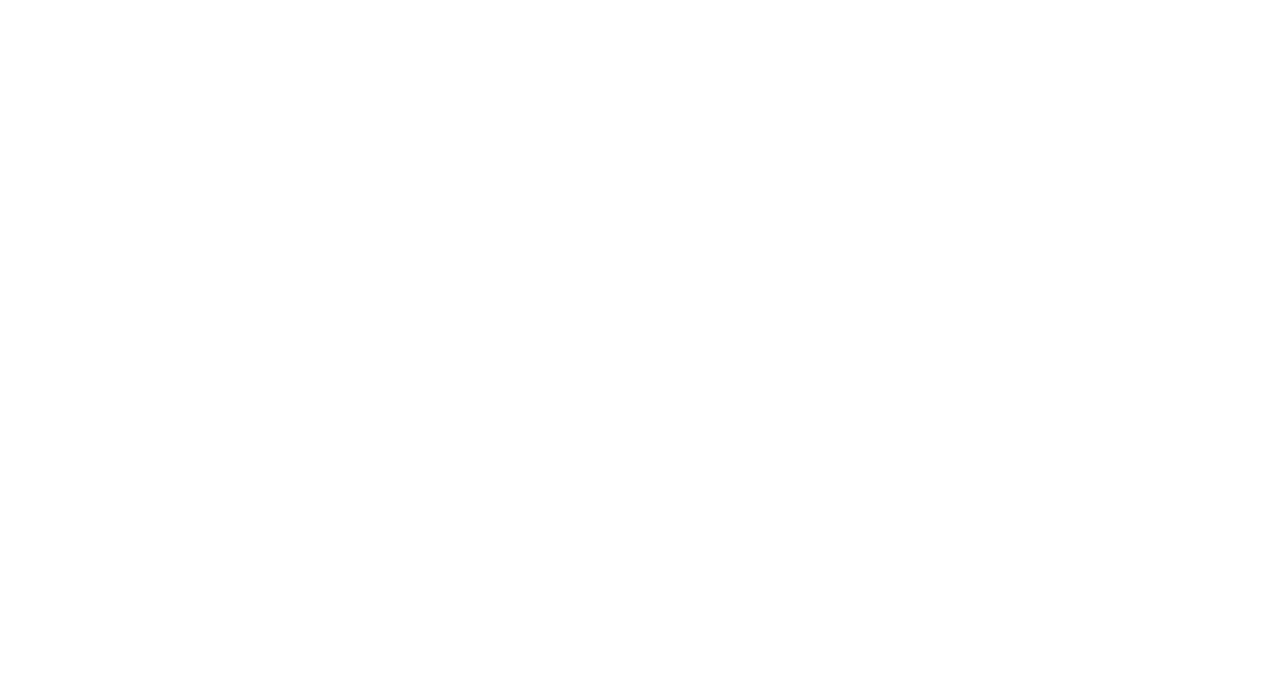
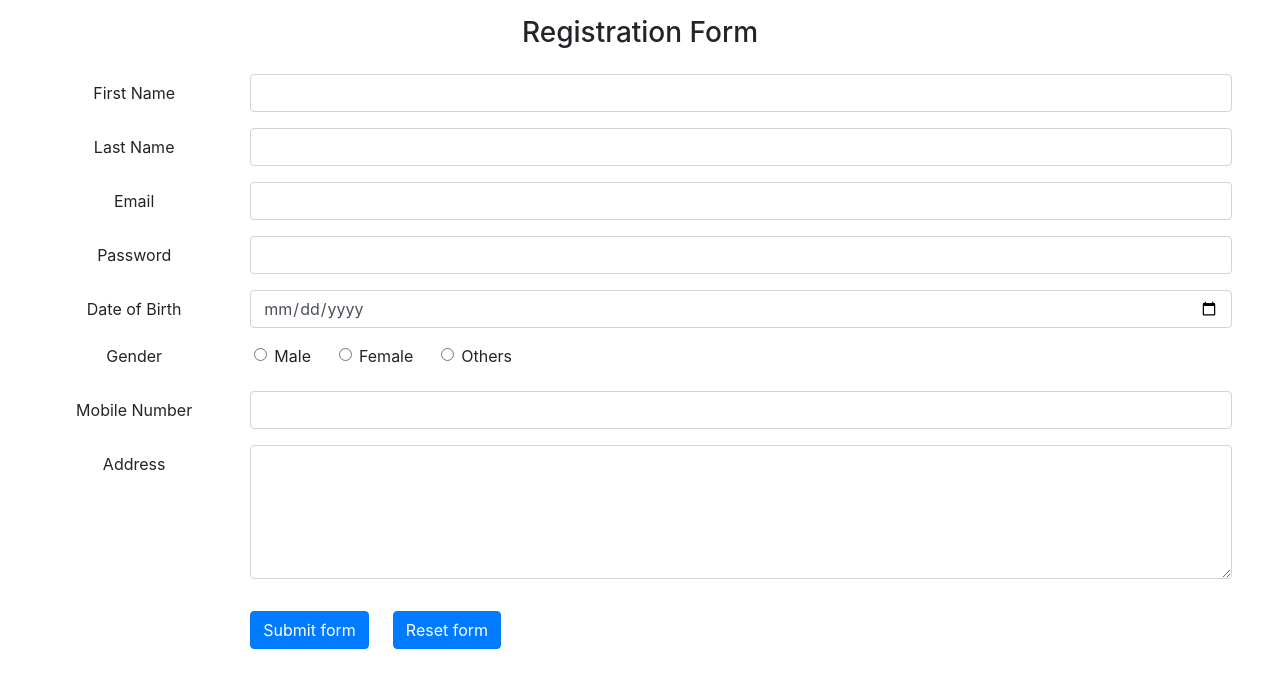
Before and after one commit to thakurbhanu021/FormAndValidation-ReactJs, a React (Create React App) app: page / in a window 1280 px wide. Shown: the top 688 px of the page. Built offline with nearby package versions, Linux system fonts and the light colour scheme.

Commit message:
basic structure and ui part using bootstrap 4 Done!!

```diff
--- a/public/index.html
+++ b/public/index.html
@@ -1,14 +1,14 @@
 <!DOCTYPE html>
 <html lang="en">
+
 <head>
   <meta charset="utf-8" />
   <link rel="icon" href="%PUBLIC_URL%/favicon.ico" />
   <meta name="viewport" content="width=device-width, initial-scale=1" />
   <meta name="theme-color" content="#000000" />
-    <meta
-      name="description"
-      content="Web site created using create-react-app"
-    />
+  <meta name="description" content="Web site created using create-react-app" />
+  <link rel="stylesheet" href="https://cdn.jsdelivr.net/npm/bootstrap@4.6.2/dist/css/bootstrap.min.css"
+    integrity="sha384-xOolHFLEh07PJGoPkLv1IbcEPTNtaed2xpHsD9ESMhqIYd0nLMwNLD69Npy4HI+N" crossorigin="anonymous">
   <link rel="apple-touch-icon" href="%PUBLIC_URL%/logo192.png" />
   <!--
       manifest.json provides metadata used when your web app is installed on a
@@ -26,6 +26,7 @@
     -->
   <title>React App</title>
 </head>
+
 <body>
   <noscript>You need to enable JavaScript to run this app.</noscript>
   <div id="root"></div>
@@ -39,5 +40,12 @@
       To begin the development, run `npm start` or `yarn start`.
       To create a production bundle, use `npm run build` or `yarn build`.
     -->
+  <script src="https://cdn.jsdelivr.net/npm/jquery@3.5.1/dist/jquery.slim.min.js"
+    integrity="sha384-DfXdz2htPH0lsSSs5nCTpuj/zy4C+OGpamoFVy38MVBnE+IbbVYUew+OrCXaRkfj"
+    crossorigin="anonymous"></script>
+  <script src="https://cdn.jsdelivr.net/npm/bootstrap@4.6.2/dist/js/bootstrap.bundle.min.js"
+    integrity="sha384-Fy6S3B9q64WdZWQUiU+q4/2Lc9npb8tCaSX9FK7E8HnRr0Jz8D6OP9dO5Vg3Q9ct"
+    crossorigin="anonymous"></script>
 </body>
+
 </html>
--- a/src/components/Form.js
+++ b/src/components/Form.js
@@ -1,9 +1,82 @@
 import classes from './Form.module.css'
 
 const Form = () => {
-    <form>
-
-    </form>
+    return <form className='py-3 px-5'>
+    <h3 className='mb-4'>Registration Form</h3>
+    <div className="form-group row">
+    <label htmlFor="firstName" className="col-sm-2 col-form-label">First Name</label>
+    <div className="col-sm-10">
+      <input type="text" className="form-control" id="firstName" />
+    </div>
+  </div>
+  <div className="form-group row">
+    <label htmlFor="lastName" className="col-sm-2 col-form-label">Last Name</label>
+    <div className="col-sm-10">
+      <input type="text" className="form-control" id="lastName" />
+    </div>
+  </div>
+    <div className="form-group row">
+    <label htmlFor="staticEmail" className="col-sm-2 col-form-label">Email</label>
+    <div className="col-sm-10">
+      <input type="text" className="form-control" id="staticEmail" />
+    </div>
+  </div>
+  <div className="form-group row">
+    <label htmlFor="inputPassword" className="col-sm-2 col-form-label">Password</label>
+    <div className="col-sm-10">
+      <input type="password" className="form-control" id="inputPassword"/>
+    </div>
+  </div>
+  <div className="form-group row">
+    <label htmlFor="inputDate" className="col-sm-2 col-form-label">Date of Birth</label>
+    <div className="col-sm-10">
+      <input type="date" className="form-control" id="inputDate" />
+    </div>
+  </div>
+  <fieldset className="form-group row">
+    <legend className="col-form-label col-sm-2 float-sm-left pt-0">Gender</legend>
+    <div className="col-sm-10 d-flex">
+      <div className="mx-4">
+        <input className="form-check-input" type="radio" name="gridRadios" id="gridRadios1" value="option1"/>
+        <label className="form-check-label" htmlFor="gridRadios1">
+          Male
+        </label>
+      </div>
+      <div className="mx-4">
+        <input className="form-check-input" type="radio" name="gridRadios" id="gridRadios2" value="option2"/>
+        <label className="form-check-label" htmlFor="gridRadios2">
+          Female
+        </label>
+      </div>
+      <div className="mx-4">
+        <input className="form-check-input" type="radio" name="gridRadios" id="gridRadios2" value="option2"/>
+        <label className="form-check-label" htmlFor="gridRadios2">
+          Others
+        </label>
+      </div>
+      </div>
+  </fieldset>
+  <div className="form-group row">
+    <label htmlFor="mobile" className="col-sm-2 col-form-label">Mobile Number</label>
+    <div className="col-sm-10">
+      <input type="text" className="form-control" id="mobile" />
+    </div>
+  </div>
+  <div className="form-group row">
+    <label htmlFor="address" className="col-sm-2 col-form-label">Address</label>
+    <div className="col-sm-10">
+      <textarea type="text" className="form-control" id="address" rows='5' />
+    </div>
+  </div>
+  <div className="form-group row pt-3">
+    <div className='col-sm-2'>
+    </div>
+    <div className="col-sm-10 d-flex justify-content-start">
+    <button class="btn btn-primary mr-4" type="submit">Submit form</button>
+    <button class="btn btn-primary" type="submit">Reset form</button>
+    </div>
+  </div>
+  </form>
 
 };
 
```
Lines whose indentation alone changed are shown as unchanged.
